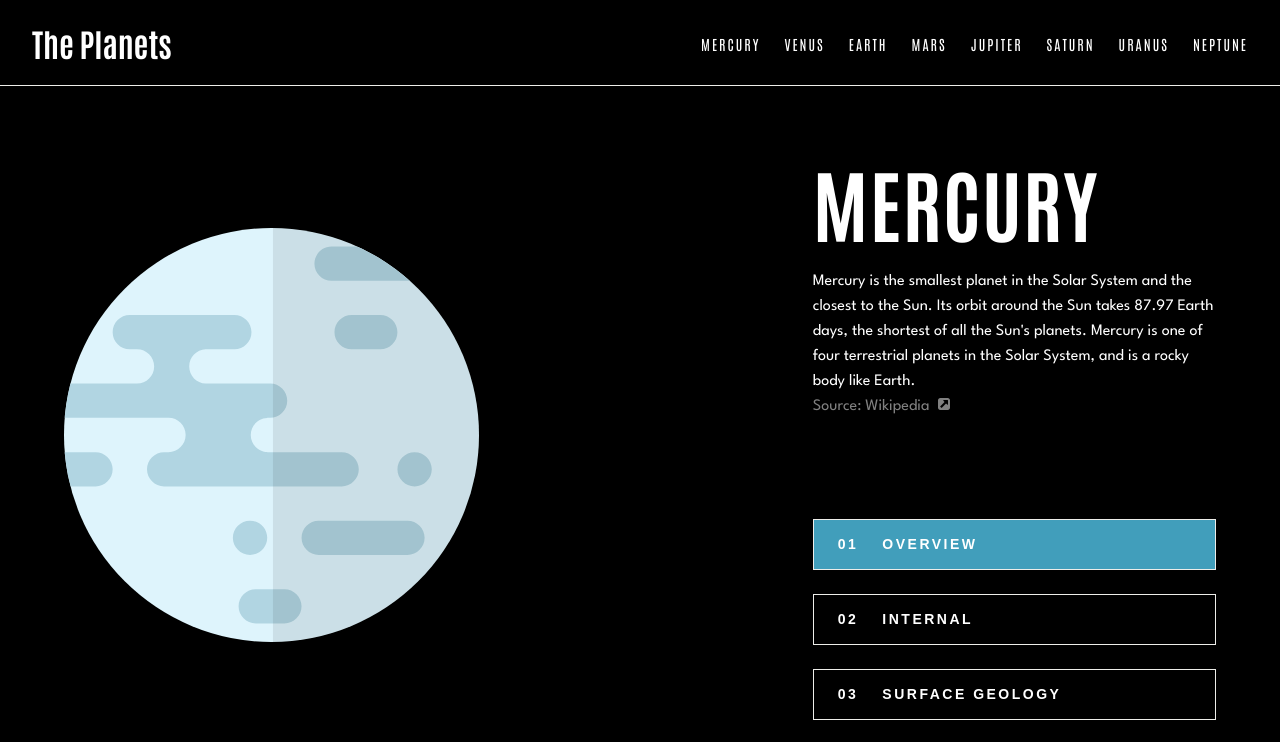
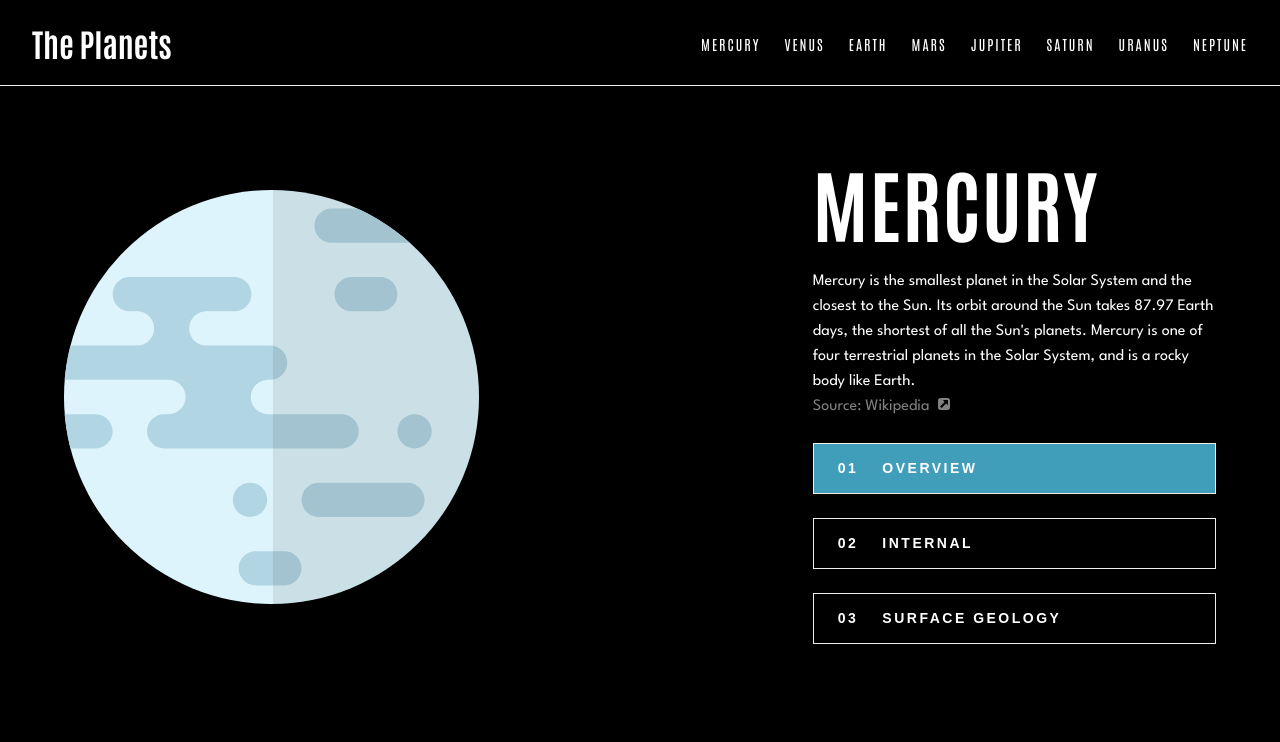
Before and after one commit to Miranda-K12/planet-facts-app, a React (Vite) app: page /mercury in a window 1280 px wide. Shown: the top 742 px of the page. Built offline with nearby package versions, Linux system fonts and the light colour scheme.

Commit message:
Refactor SCSS code

```diff
--- a/src/Components/Header/Header.module.scss
+++ b/src/Components/Header/Header.module.scss
@@ -13,7 +13,7 @@
   background-color: $color-black;
   z-index: 100;
   box-sizing: border-box;
-  @media (max-width: 1024px) {
+  @include respond-to(lg) {
     @include flex($direction: column);
   }
 
@@ -34,7 +34,7 @@
     padding: 0;
 
     .navLink {
-      font-size: 14px;
+      font-size: $small-font;
       color: $color-white;
       text-decoration: none;
       text-transform: $text-style;
--- a/src/Components/Planets/Planets.module.scss
+++ b/src/Components/Planets/Planets.module.scss
@@ -8,25 +8,23 @@
   @include flex($direction: column, $gap: 100px);
 
   .planet_info_box {
-    display: grid;
-    grid-template-columns: 45% 35%;
-    gap: 20%;
-    width: 100%;
-
-    @media (max-width: 1024px) {
-      grid-template-columns: 1fr;
+    @include grid-layout(45% 35%, 20%);
+    @include respond-to(lg) {
+      @include grid-layout(1fr, 40px);
       margin: 0 auto;
-      gap: 40px;
       width: 90%;
+    }
   }
   .planet_item {
     width: 100%;
     height: auto;
     @include flex;
     position: relative;
-      @media (max-width: 1024px) {
+
+    @include respond-to(lg) {
       width: 50%;
       margin: 0 auto;
+    }
   }
   .planet_img {
     width: 80%;
@@ -45,17 +43,10 @@
 .planet_info {
   width: 100%;
   color: $color-white;
-      @include flex(
-        $direction: column,
-        $align: flex-start,
-        $justify: flex-start,
-        $gap: 100px
-      );
+  @include flex($direction: column, $align: flex-start);
 
-      @media (max-width: 1024px) {
-        display: grid;
-        grid-template-columns: 50% 40%;
-        gap: 10%;
+  @include respond-to(lg) {
+    @include grid-layout(50% 40%, 10%);
     align-items: end;
   }
   .planet_name {
@@ -64,7 +55,7 @@
     font-family: $primary-font;
     letter-spacing: 1.5px;
     margin-bottom: 16px;
-        @media (max-width: 1024px) {
+    @include respond-to(lg) {
       font-size: $planet-name-small-font;
     }
   }
@@ -88,33 +79,16 @@
     @include flex($direction: column, $justify: space-between);
     width: 100%;
     button {
-          width: 100%;
-          padding: 12px 0;
-          font-size: $small-font;
-          font-weight: $font-semi-bold;
-          color: $color-white;
-          line-height: $line-height;
-          text-transform: $text-style;
-          text-align: left;
-          letter-spacing: 2.5px;
-          border: 1px solid $color-grey;
-          cursor: pointer;
-          background-color: transparent;
-          transition: all 0.3s ease-out;
-
-          &:hover {
-            filter: brightness(0.5);
-          }
+      @include button-styles;
 
       &:active {
-            transform: scale(1.05);
+        opacity: 0.8;
       }
 
       span {
         margin: 0 24px;
-            @media (max-width: 1024px) {
+        @include respond-to(lg) {
           margin: 0 12px;
-            }
         }
       }
     }
@@ -123,9 +97,7 @@
 
 .planet_facts {
   width: 100%;
-    display: grid;
-    grid-template-columns: repeat(4, 1fr);
-    gap: 30px;
+  @include grid-layout(repeat(4, 1fr), 30px);
 
   .planet_facts_box {
     border: 1px solid $color-grey;
@@ -135,7 +107,7 @@
     text-transform: $text-style;
     cursor: pointer;
     transition: all 0.3s ease-out;
-      @media (max-width: 1024px) {
+    @include respond-to(lg) {
       padding: 20px;
     }
 
@@ -154,10 +126,9 @@
       font-size: 40px;
       font-family: $primary-font;
       opacity: 1;
-        @media (max-width: 1024px) {
+      @include respond-to(lg) {
         font-size: $large-text-font;
       }
     }
   }
 }
-}
--- a/src/styles/_mixin.scss
+++ b/src/styles/_mixin.scss
@@ -1,25 +1,62 @@
-@import './variables';
+@import "./variables";
 
-@mixin flex($direction: row, $justify: space-between, $align: center, $gap:24px) {
+@mixin flex(
+  $direction: row,
+  $justify: space-between,
+  $align: center,
+  $gap: 24px
+) {
   display: flex;
   flex-direction: $direction;
   justify-content: $justify;
   align-items: $align;
-  gap:$gap;
+  gap: $gap;
 }
 
+@mixin grid-layout($columns: repeat(4, 1fr), $gap: 30px) {
+  display: grid;
+  grid-template-columns: $columns;
+  gap: $gap;
+  width: 100%;
+}
 
 @mixin button-styles {
-  border: none;
-  background-color: $black-color;
-  color:$write-color;
+  width: 100%;
+  padding: 12px 0;
+  font-size: $small-font;
+  font-weight: $font-semi-bold;
   letter-spacing: $letter-spacing;
-  text-transform: uppercase;
-  font-size: 16px;
-  font-weight: $font-weight;
+  color: $color-white;
+  line-height: $line-height;
+  text-transform: $text-style;
+  text-align: left;
+  letter-spacing: 2.5px;
+  border: 1px solid $color-grey;
   cursor: pointer;
-  transition: all 0.2s ease-in;
-  &:hover{
+  background-color: transparent;
+  transition: all 0.2s ease-out;
+
+  &:hover {
     filter: brightness(0.8);
   }
 }
+
+@mixin respond-to($breakpoint) {
+  @if $breakpoint == sm {
+    @media (max-width: 480px) {
+      @content;
+    }
+  } @else if $breakpoint == md {
+    @media (max-width: 768px) {
+      @content;
+    }
+  } @else if $breakpoint == lg {
+    @media (max-width: 1024px) {
+      @content;
+    }
+  } @else if $breakpoint == xl {
+    @media (max-width: 1440px) {
+      @content;
+    }
+  }
+}
--- a/src/styles/_variables.scss
+++ b/src/styles/_variables.scss
@@ -17,3 +17,5 @@ $large-text-font: 24px;
 $text-font: 16px;
 $small-font: 14px;
 $line-height: 25px;
+$breakpoint-lg: 1024px;
+$breakpoint-md: 768px;
```
Lines whose indentation alone changed are shown as unchanged.
